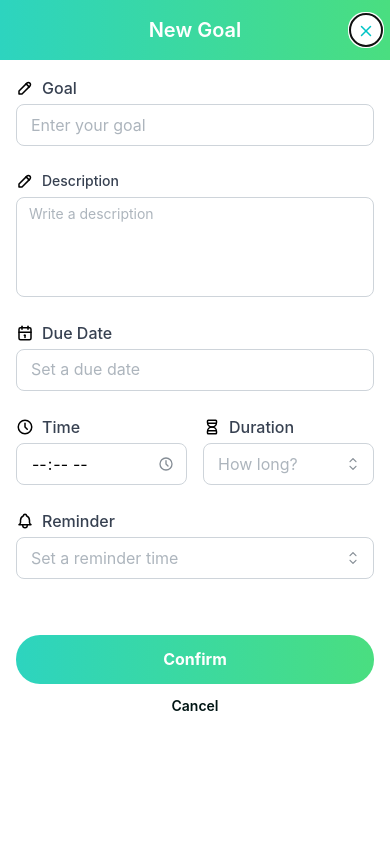
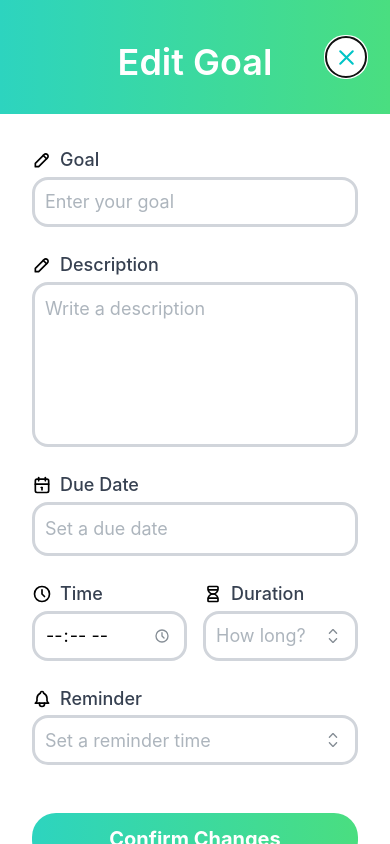
Before and after one commit to tempus-colab/goalify-client, a React (Vite) app: page /goals/1/edit in a window 390 px wide. Built offline with nearby package versions, Linux system fonts and the light colour scheme.

Commit message:
fixed placeholder and fonts made sure it is full screen for mobile.

```diff
--- a/src/pages/goals/edit/index.tsx
+++ b/src/pages/goals/edit/index.tsx
@@ -61,66 +61,98 @@ const EditGoal = () => {
       withCloseButton={false}
       radius={0}
       classNames={{
-        body: "h-full p-8 overflow-auto",
+        body: "h-full overflow-auto",
       }}
     >
-      <div className="flex flex-col h-full w-full">
-        <div className="bg-gradient-to-r from-teal-400 to-green-400 p-4 flex justify-center items-center relative">
-          <h1 className="text-xl font-semibold text-white text-center ">
-            New Goal
+      <div className="flex flex-col h-full w-full font-outfit">
+        <div className="bg-gradient-to-r from-teal-400 to-green-400 p-8 flex justify-center items-center relative" >
+          <h1 className="text-4xl font-semibold text-white " style={{ marginTop: '10px' }}>
+            Edit Goal
           </h1>
           <button
             onClick={() => navigate(-1)}
             type="button"
-            className="absolute right-2  bg-white rounded-full w-8 h-8 flex items-center justify-center  text-[#00C4C6] p-0.5">
-            <span className="relative" style={{ top: "1px" }}>
-            <IconX size={18} />
-            </span>
+            className="absolute right-6 bg-white rounded-full w-10 h-10 flex items-center justify-center  text-[#00C4C6] p-0.5">
+
+            <IconX size={25} />
+
           </button>
         </div>
 
-        <form className="grid gap-6 p-4" onSubmit={form.onSubmit(onSubmit)}>
+        <form className="grid gap-6 p-8 h-full w- max-w-md mx-auto" onSubmit={form.onSubmit(onSubmit)}>
           <TextInput
-            radius="md"
-            size="md"
+            radius="lg"
+            size="lg"
+
+
             label={
               <Flex align="center" gap={8}>
-                <IconPencil size={18} />
-                <label className="text-gray-700 font-medium">Goal</label>
+                <IconPencil size={20} />
+                <label className=" text-lg text-gray-700 font-medium ">Goal</label>
               </Flex>
             }
             placeholder="Enter your goal"
             {...form.getInputProps("goal")}
             error={form.errors.goal}
-            classNames={{ input: "border-2 border-goal-gray-200" }}
+            styles={{
+              input: {
+                borderWidth: '3px',
+                borderColor: '#d1d5db',
+                padding: '10px',
+              },
+              label: {
+                fontSize: '1px',
+              },
+            }}
           />
 
           <Textarea
-            radius="md"
+            radius="lg"
+            size="lg"
             label={
               <Flex align="center" gap={8}>
-                <IconPencil size={18} />
-                <label className="text-gray-700 font-medium">Description</label>
+                <IconPencil size={20} />
+                <label className=" text-lg text-gray-700 ">Description</label>
               </Flex>
             }
             placeholder="Write a description"
-            rows={4}
+            rows={5}
             {...form.getInputProps("description")}
             error={form.errors.description}
+            styles={{
+              input: {
+                borderWidth: '3px',
+                borderColor: '#d1d5db',
+                padding: '10px',
+              },
+              label: {
+                fontSize: '14px',
+              },
+            }}
           />
 
           <DatePickerInput
-            radius="md"
-            size="md"
+            radius="lg"
+            size="lg"
             label={
               <Flex align="center" gap={8}>
-                <IconCalendar size={18} />
-                <label className="text-gray-700 font-medium">Due Date</label>
+                <IconCalendar size={20} />
+                <label className=" text-lg text-gray-700 font-medium">Due Date</label>
               </Flex>
             }
             placeholder="Set a due date"
             {...form.getInputProps("dueDate")}
             error={form.errors.dueDate}
+            styles={{
+              input: {
+                borderWidth: '3px',
+                borderColor: '#d1d5db',
+                padding: '10px',
+              },
+              label: {
+                fontSize: '14px',
+              },
+            }}
           />
 
           <Grid>
@@ -136,28 +168,38 @@ const EditGoal = () => {
                     <IconClock size={16} />
                   </ActionIcon>
                 }
-                radius="md"
-                size="md"
+                radius="lg"
+                size="lg"
                 label={
                   <Flex align="center" gap={8}>
-                    <IconClock size={18} />
-                    <label className="text-gray-700 font-medium">Time</label>
+                    <IconClock size={20} />
+                    <label className=" text-lg text-gray-700 font-medium">Time</label>
                   </Flex>
                 }
                 placeholder="Click Icon"
                 {...form.getInputProps("time")}
                 error={form.errors.time}
+                styles={{
+                  input: {
+                    borderWidth: '3px',
+                    borderColor: '#d1d5db',
+                    padding: '10px',
+                  },
+                  label: {
+                    fontSize: '14px',
+                  },
+                }}
               />
             </Grid.Col>
 
             <Grid.Col span={6}>
               <Select
-                radius="md"
-                size="md"
+                radius="lg"
+                size="lg"
                 label={
                   <Flex align="center" gap={8}>
-                    <IconHourglass size={18} />
-                    <label className="text-gray-700 font-medium">Duration</label>
+                    <IconHourglass size={20} />
+                    <label className=" text-lg text-gray-700 ">Duration</label>
                   </Flex>
                 }
                 placeholder="How long?"
@@ -178,18 +220,29 @@ const EditGoal = () => {
                 ]}
                 {...form.getInputProps("duration")}
                 error={form.errors.duration}
+                styles={{
+                  input: {
+                    borderWidth: '3px',
+                    borderColor: '#d1d5db',
+                    padding: '10px',
+                  },
+                  label: {
+                    fontSize: '14px',
+                  },
+                }}
               />
             </Grid.Col>
           </Grid>
 
           <Select
             placeholder="Set a reminder time"
-            radius="md"
-            size="md"
+
+            radius="lg"
+            size="lg"
             label={
               <Flex align="center" gap={8}>
-                <IconBell size={18} />
-                <label className="text-gray-700 font-medium">Reminder</label>
+                <IconBell size={20} />
+                <label className=" text-lg text-gray-700 ">Reminder</label>
               </Flex>
             }
             data={[
@@ -209,21 +262,40 @@ const EditGoal = () => {
             ]}
             {...form.getInputProps("reminder")}
             error={form.errors.reminder}
+            styles={{
+              input: {
+                borderWidth: '3px',
+                borderColor: '#d1d5db',
+                padding: '10px',
+              },
+              label: {
+                fontSize: '14px',
+              },
+            }}
           />
 
-          <div className="flex flex-col items-center mt-8 gap-y-1">
+          <div className="flex flex-col items-center mt-6 gap-y-6">
             <button
               type="submit"
-              className="rounded-3xl bg-gradient-to-r from-teal-400 to-green-400 p-3 w-full text-white font-bold active:scale-95 transition">
-              Confirm
+              className="rounded-3xl  bg-gradient-to-r from-teal-400 to-green-400 p-3 w-full text-xl text-white font-bold active:scale-95 transition">
+              Confirm Changes
             </button>
             <Button
               variant="transparent"
               type="button"
-              color="#001514"
+              color="black"
               fullWidth
-              onClick={() => navigate(-1)}>
-              Cancel
+              onClick={() => navigate(-1)}
+              className="rounded-3xl bg-white text-3xl py-2 w-full hover:bg-gray-100"
+              styles={{
+                root: {
+                  fontSize: '20px', // Make the text larger
+                  padding: ' 0', // Increase padding to make button taller
+                  width: '75%', // Full width
+                },
+              }}
+            >
+              Delete Goal
             </Button>
           </div>
         </form>
```
Also changed, not shown: src/pages/goals/new/index.tsx (+109 -37 lines).
